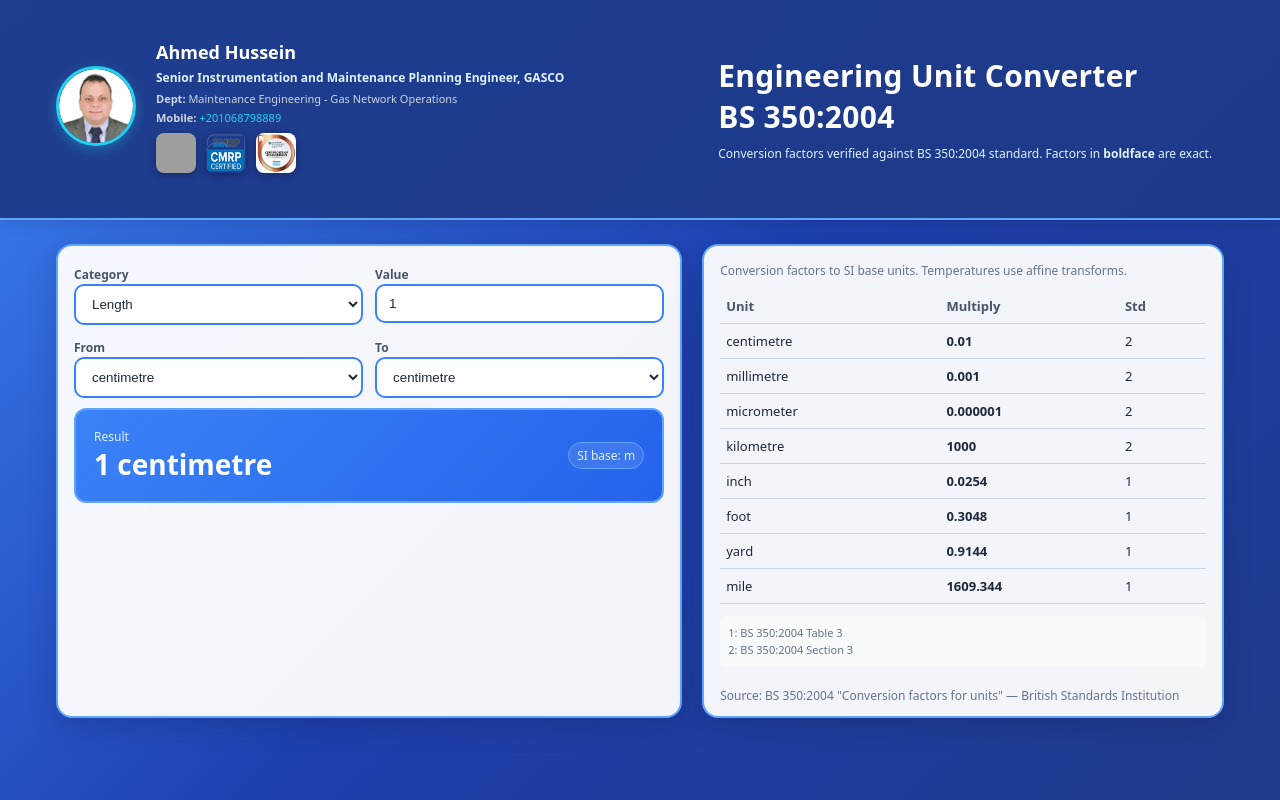
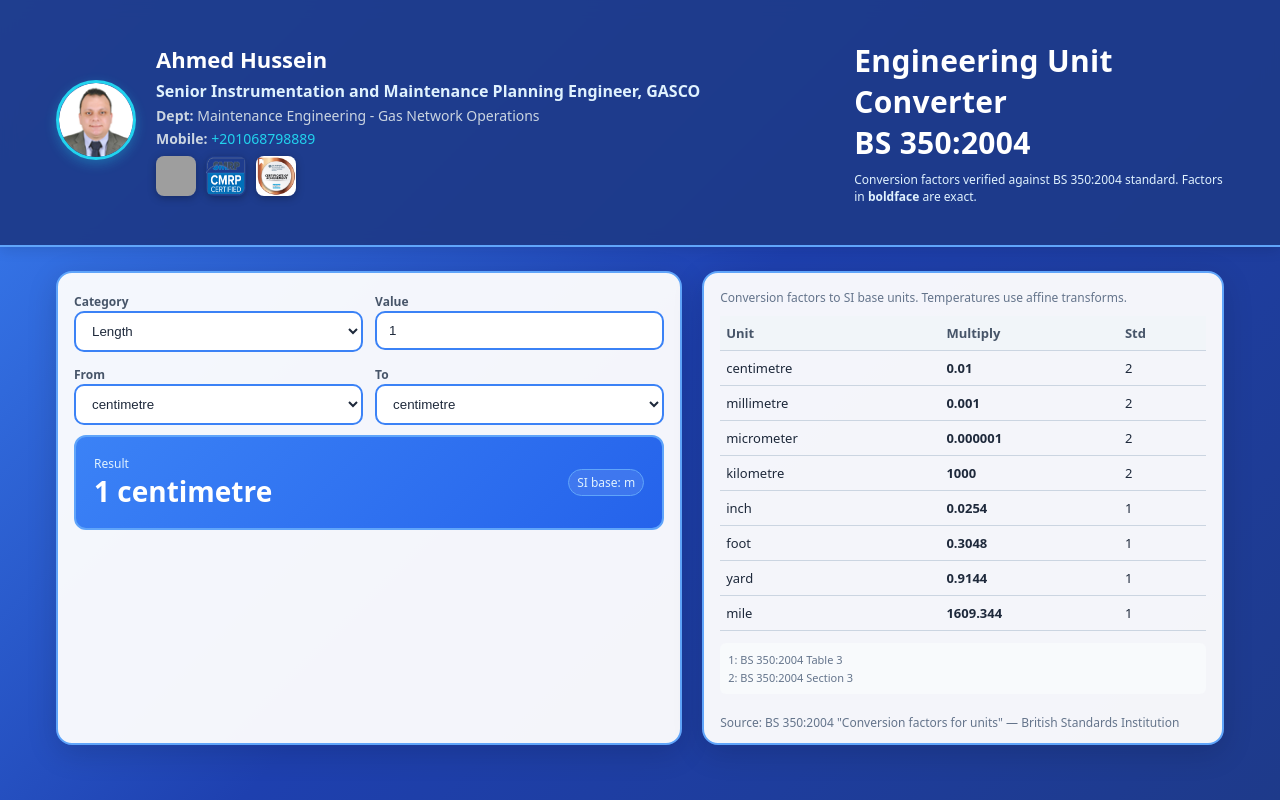
Before and after one commit to Ahmedhussein014/unitconverter, a plain HTML site: page index.htm in a window 1280 px wide. Drawn offline with Linux system fonts and the light colour scheme; grey boxes are pictures that could not be loaded.

Commit message:
Update index.htm

```diff
--- a/index.htm
+++ b/index.htm
@@ -43,14 +43,14 @@
             <img src="me.png" alt="Ahmed Hussein" class="signature-photo">
           </div>
                     <div style="min-width: 250px; text-align: left;">
-            <h3 style="margin: 0 0 6px 0; color: #fff; font-size: 18px; font-weight: 600;">Ahmed Hussein</h3>
-            <p style="margin: 0 0 4px 0; color: #e0f2fe; font-size: 12px; line-height: 1.4;">
+            <h3 style="margin: 0 0 6px 0; color: #fff; font-size: 22px; font-weight: 600;">Ahmed Hussein</h3>
+            <p style="margin: 0 0 4px 0; color: #e0f2fe; font-size: 16px; line-height: 1.4;">
               <strong>Senior Instrumentation and Maintenance Planning Engineer, GASCO</strong>
             </p>
-            <p style="margin: 0 0 4px 0; color: #cbd5e1; font-size: 11px;">
+            <p style="margin: 0 0 4px 0; color: #cbd5e1; font-size: 14px;">
               <strong>Dept:</strong> Maintenance Engineering - Gas Network Operations
             </p>
-            <p style="margin: 0 0 8px 0; color: #cbd5e1; font-size: 11px;">
+            <p style="margin: 0 0 8px 0; color: #cbd5e1; font-size: 14px;">
               <strong>Mobile:</strong> <a href="tel:+201068798889" style="color: #22d3ee; text-decoration: none; font-weight: 500;">+201068798889</a>
             </p>
             <div style="display: flex; gap: 10px; align-items: center;">
```
